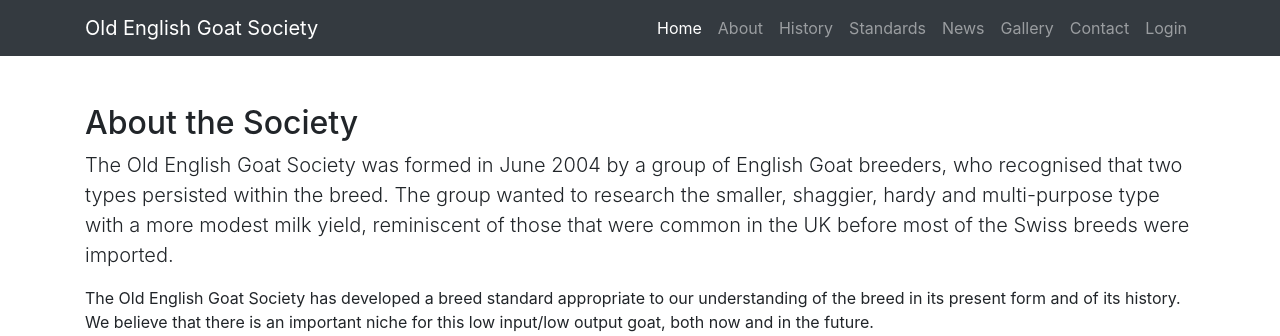
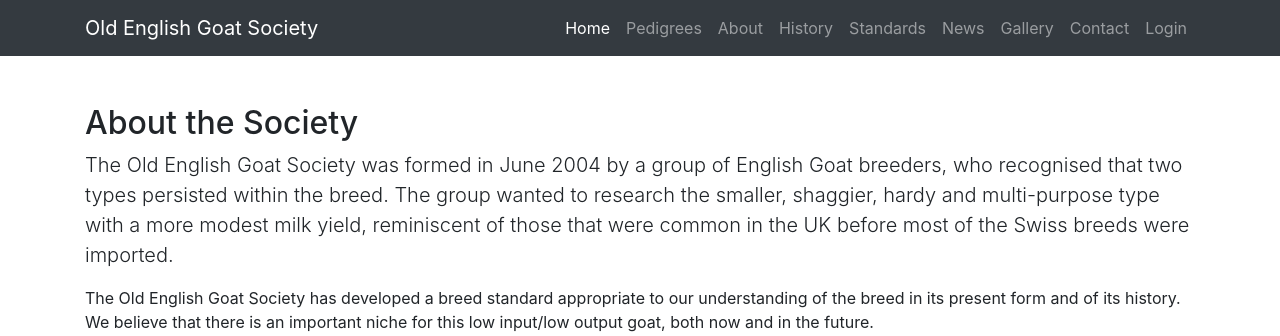
Before and after one commit to Comm4nd0/oeg-website, a Django app: page /about/ in a window 1280 px wide. Shown: the top 336 px of the page. Run offline with Django 3.2, Linux system fonts and the light colour scheme; parts of the project's set-up code (start-up, migrations or seed data) failed here and were passed over; some libraries are stand-ins or nearby versions.

Commit message:
changed main menu

```diff
--- a/oeg/templates/base.html
+++ b/oeg/templates/base.html
@@ -46,14 +46,9 @@
                         <span class="sr-only">(current)</span>
                     </a>
                 </li>
-                {% if user.is_authenticated %}
                     <li class="nav-item">
-                        <a class="nav-link" href="{% url 'pedigree' %}">Pedigrees</a>
+                        <a class="nav-link" href="https://oegs.cloud-lines.com">Pedigrees</a>
                     </li>
-                                        <li class="nav-item">
-                        <a class="nav-link" href="{% url 'breeders' %}">Breeders</a>
-                    </li>
-                {% endif %}
                 <li class="nav-item">
                     <a class="nav-link" href="{% url 'about' %}">About</a>
                 </li>
```
